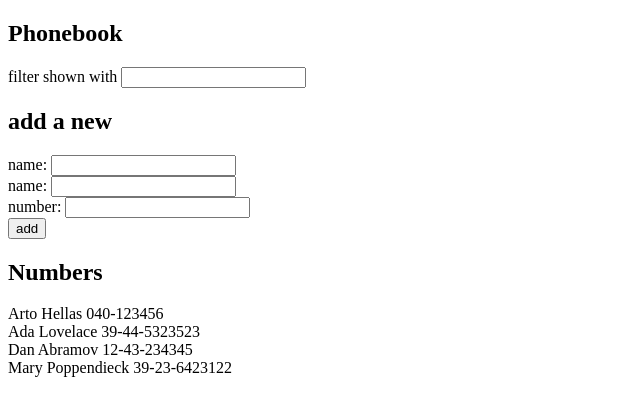
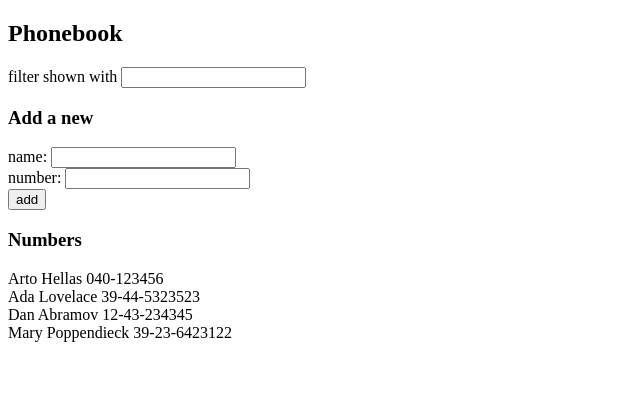
Before and after one commit to bipinkh/fullstack-open, a React (Create React App) app in the folder part2/phonebook/: page / in a window 1280 px wide. Shown: the top 416 px of the page, without its empty margins (0-640 px from the left). Built offline with nearby package versions, Linux system fonts and the light colour scheme; the HTML template or start-up script is replaced by a standard one.

Commit message:
Complete part 2.10

```diff
--- a/part2/phonebook/src/App.js
+++ b/part2/phonebook/src/App.js
@@ -1,12 +1,14 @@
-import React, { useState } from 'react'
-
+import React, {useState} from 'react'
+import Filter from "./components/Filter";
+import PersonForm from "./components/PersonForm";
+import Persons from "./components/Persons";
 
 const App = () => {
     const [persons, setPersons] = useState([
-        { name: 'Arto Hellas', number: '040-123456', id: 1 },
-        { name: 'Ada Lovelace', number: '39-44-5323523', id: 2 },
-        { name: 'Dan Abramov', number: '12-43-234345', id: 3 },
-        { name: 'Mary Poppendieck', number: '39-23-6423122', id: 4 }
+        {name: 'Arto Hellas', number: '040-123456', id: 1},
+        {name: 'Ada Lovelace', number: '39-44-5323523', id: 2},
+        {name: 'Dan Abramov', number: '12-43-234345', id: 3},
+        {name: 'Mary Poppendieck', number: '39-23-6423122', id: 4}
     ])
     const [newName, setNewName] = useState('')
     const [newNumber, setNewNumber] = useState('')
@@ -14,11 +16,11 @@ const App = () => {
 
     const addName = (event) => {
         event.preventDefault()
-         if (persons.filter( p => p.name === newName ).length > 0){
+        if (persons.filter(p => p.name === newName).length > 0) {
             alert(`${newName} is already added to phonebook`);
             return
         }
-      setPersons( persons.concat( {name: newName, number: newNumber} ))
+        setPersons(persons.concat({name: newName, number: newNumber, id: persons.length+1}))
         setNewName("")
         setNewNumber("")
     }
@@ -27,21 +29,21 @@ const App = () => {
     const handleNewNumberChange = (event) => setNewNumber(event.target.value)
     const handleFilterChange = (event) => setFilter(event.target.value)
 
-    const personsToShow = persons.filter( p => p.name.toLowerCase().startsWith(filter.toLowerCase()) )
+    const personsToShow = persons.filter(p => p.name.toLowerCase().startsWith(filter.toLowerCase()))
 
     return (
         <div>
             <h2>Phonebook</h2>
-              <div>filter shown with <input value={filter} onChange={handleFilterChange}/></div>
-          <h2>add a new</h2>
-        <form>
-            <div>name: <input value={newName} onChange={handleNewNameChange}/></div>
-            <div>name: <input value={newName} onChange={handleNewNameChange}/></div>
-            <div>number: <input value={newNumber} onChange={handleNewNumberChange}/></div>
-            <div><button type="submit" onClick={addName}>add</button></div>
-        </form>
-        <h2>Numbers</h2>
-          {personsToShow.map( p => <div key={p.id}>{p.name} {p.number}</div> )}
+            <Filter filter={filter} changeHandler={handleFilterChange}/>
+            <h3>Add a new</h3>
+            <PersonForm
+                newName={newName}
+                newNameChangeHandler={handleNewNameChange}
+                newNumber={newNumber}
+                newNumberChangeHandler={handleNewNumberChange}
+                addName={addName}/>
+            <h3>Numbers</h3>
+            <Persons personsToShow={personsToShow}/>
         </div>
     )
 }
--- /dev/null
+++ b/part2/phonebook/src/components/Filter.js
@@ -0,0 +1,6 @@
+import React from "react";
+
+const Filter = ({filter, changeHandler}) =>
+    <div>filter shown with <input value={filter} onChange={changeHandler}/></div>
+
+export default Filter
--- /dev/null
+++ b/part2/phonebook/src/components/PersonForm.js
@@ -0,0 +1,10 @@
+import React from "react";
+
+const PersonForm = ({newName, newNumber, addName, newNameChangeHandler, newNumberChangeHandler}) =>
+    <form>
+        <div>name: <input value={newName} onChange={newNameChangeHandler}/></div>
+        <div>number: <input value={newNumber} onChange={newNumberChangeHandler}/></div>
+        <div><button type="submit" onClick={addName}>add</button></div>
+    </form>
+
+export default PersonForm
--- /dev/null
+++ b/part2/phonebook/src/components/Persons.js
@@ -0,0 +1,8 @@
+import React from "react";
+
+const Persons = ({personsToShow}) =>
+    <div>
+        {personsToShow.map( p => <div key={p.id}> {p.name} {p.number} </div> )}
+    </div>
+
+export default Persons
```
Lines whose indentation alone changed are shown as unchanged.
